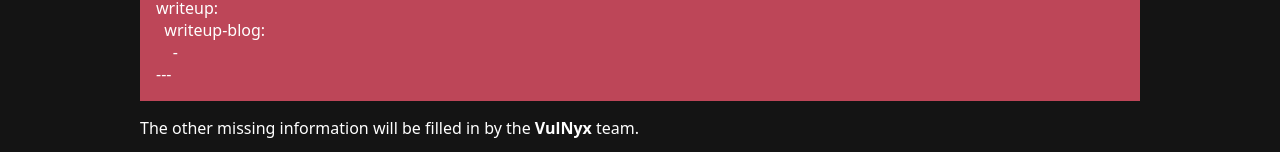
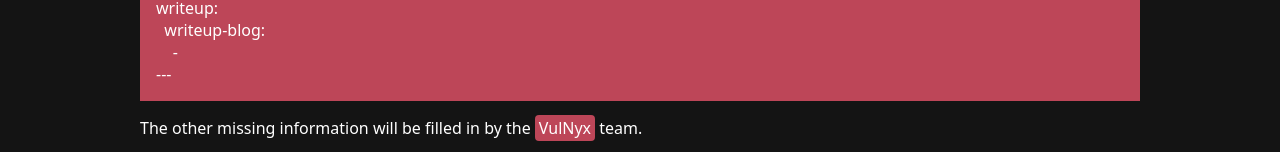
Before and after one commit to VulNyx/vulnyx, a Jekyll site: the page built from rules.md, in a window 1280 px wide. Shown: the part 1072-1224 px from the top of the page. Built offline with Jekyll 4.4.1, drawn with Linux system fonts in a browser that asks for light colours.

````diff
--- a/rules.md
+++ b/rules.md
@@ -50,4 +50,4 @@ writeup:
 ---
 ```
 
-The other missing information will be filled in by the <a href="https://vulnyx.com" target="_blank"><b>VulNyx</b></a> team.
+The other missing information will be filled in by the <a href="https://vulnyx.com" target="_blank">`VulNyx`</a> team.
````
